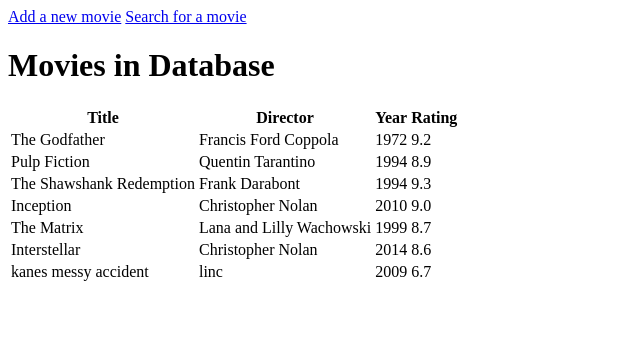
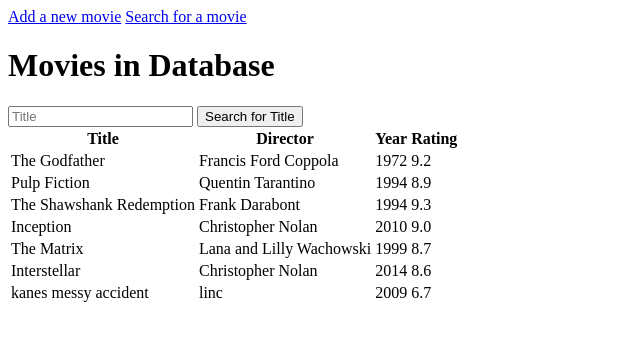
Before and after one commit to mullumhs/project-19-sqlite-the-destructor, a Flask app: page / in a window 1280 px wide. Shown: the top 341 px of the page, without its empty margins (0-640 px from the left). Run offline with Flask 3, Linux system fonts and the light colour scheme; data comes from the database, SQL or seed files in the repository.

Commit message:
trying to do stuff

```diff
--- a/app.py
+++ b/app.py
@@ -14,18 +14,32 @@ def get_db_connection():
     return conn
 
 
-@app.route('/')
+@app.route('/', methods=['GET', 'POST'])
 
 def index():
+    if request.method == 'POST':
+        title = request.form['title']
+        return redirect(url_for(index)+f'?query={title}')
 
     conn = get_db_connection()
+    query = request.args.get('query')
 
-    movies = conn.execute('SELECT * FROM movies').fetchall()
+    if query:
+
+        cursor = conn.cursor()
+        cursor.execute(f'SELECT * FROM movies WHERE title LIKE "{query}"')
+
+        directors_movies = cursor.fetchall()
+        print(f"\nMovies from {query}:")
+
+        return render_template('search.html', movie=directors_movies, query=query)
+
+
+    else:
+        movies = conn.execute('SELECT * FROM movies').fetchall()
+        return render_template('index.html', movies=movies)
 
     conn.close()
-
-    return render_template('index.html', movies=movies)
-
 @app.route('/add', methods=['GET', 'POST'])
 
 def add_movie():
@@ -61,32 +75,25 @@ def add_movie():
     return render_template('add.html')
 
 
-@app.route('/search')
+@app.route('/search', methods=['GET', 'POST'])
 
 def search_movies():
 
-    query = request.args.get('query', '')
+    query = request.args.get('query', ' ')
 
     conn = get_db_connection()
 
-    conn.row_factory = sqlite3.Row
-
     cursor = conn.cursor()
-    cursor.execute(f'SELECT title, year FROM movies WHERE director = "{query}"')
+    cursor.execute(f'SELECT * FROM movies WHERE title LIKE "{query}"')
 
     directors_movies = cursor.fetchall()
-
     print(f"\nMovies from {query}:")
 
-    for movie in directors_movies:
-
-        print(f"{movie[0]} ({movie[1]})")
-
-    movies = conn.execute('Your SQL query here', ('%' + query + '%',)).fetchall()
+    #movies = conn.execute('Your SQL query here', ('FROM movies WHERE ' + query + ' LIKE',)).fetchall()
 
     conn.close()
 
-    return render_template('search.html', movies=movies, query=query)
+    return render_template('search.html', movie=directors_movies, query=query)
 
 
 if __name__ == '__main__':
--- a/templates/index.html
+++ b/templates/index.html
@@ -16,6 +16,10 @@
      <a href="{{ url_for('add_movie') }}">Add a new movie</a>
      <a href="{{ url_for('search_movies') }}">Search for a movie</a>
     <h1>Movies in Database</h1>
+
+    <input type="text" name="title" placeholder="Title" required>
+    <input type="submit" value="Search for Title">
+
 <table>
 
     <tr>
```
Also changed, not shown: templates/search.html (+8 -6 lines).
